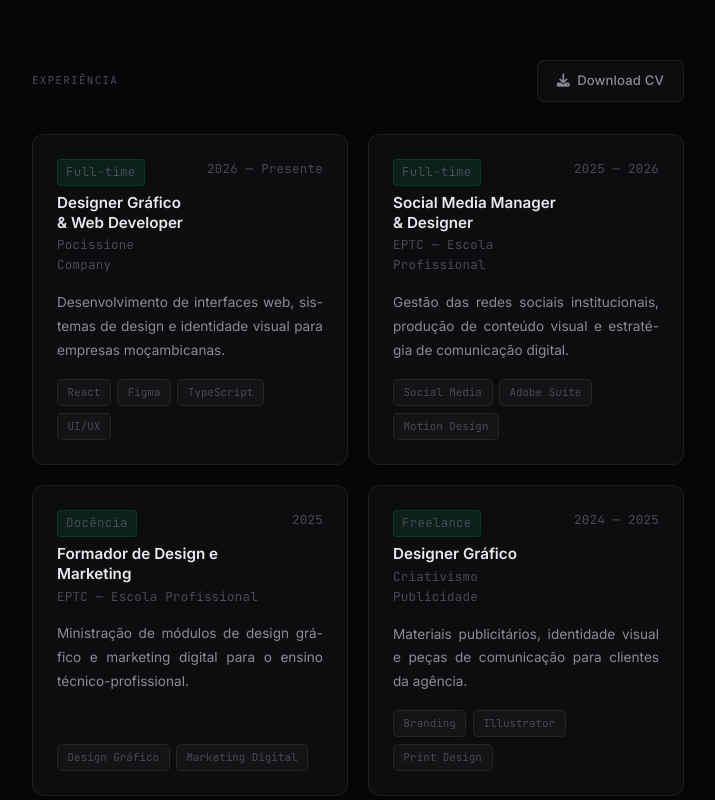
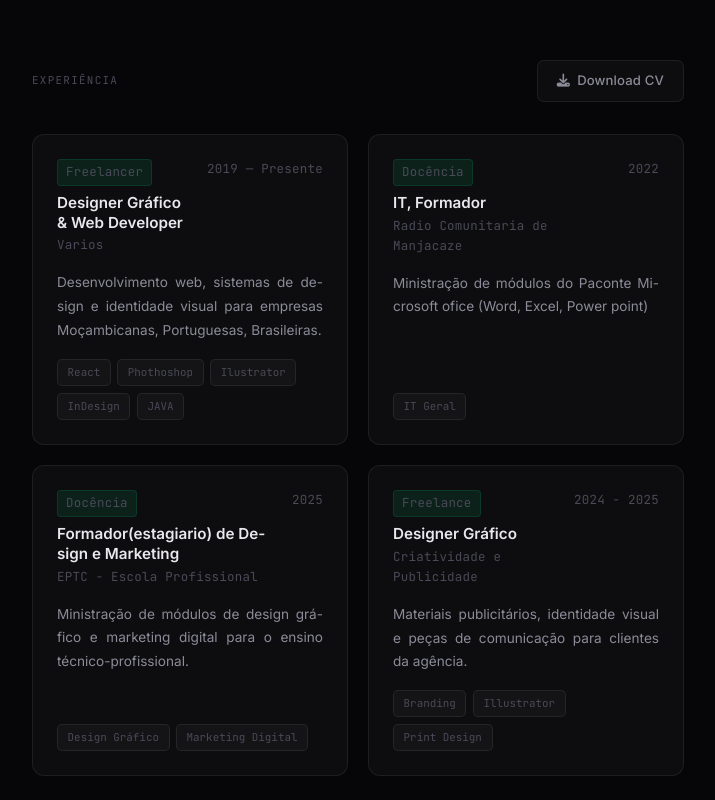
Before and after one commit to VanuchoLanga/-silvano-portfolio, a React (Vite) app: page / in a window 1280 px wide. Shown: the part 2260-3060 px from the top of the page, without its empty margins (282-997 px from the left). Built offline with nearby package versions, Linux system fonts and the light colour scheme.

Commit message:
atulização de experiencia

```diff
--- a/src/data/index.js
+++ b/src/data/index.js
@@ -91,7 +91,7 @@ export const projects = [
   },
   {
     id: 'social-media',
-    title: 'EPTC Social Strategy',
+    title: 'K-Desperta Social Strategy',
     year: '2025',
     category: 'Social Media',
     tagline: 'Estratégia que triplicou o engagement em 90 dias.',
@@ -182,10 +182,10 @@ export const projects = [
 ]
 
 export const experiences = [
-  { company:'Pocissione Company', role:'Designer Gráfico & Web Developer', period:'2026 — Presente', type:'Full-time', desc:'Desenvolvimento de interfaces web, sistemas de design e identidade visual para empresas moçambicanas.', skills:['React','Figma','TypeScript','UI/UX'] },
-  { company:'EPTC — Escola Profissional', role:'Social Media Manager & Designer', period:'2025 — 2026', type:'Full-time', desc:'Gestão das redes sociais institucionais, produção de conteúdo visual e estratégia de comunicação digital.', skills:['Social Media','Adobe Suite','Motion Design'] },
-  { company:'EPTC — Escola Profissional', role:'Formador de Design e Marketing', period:'2025', type:'Docência', desc:'Ministração de módulos de design gráfico e marketing digital para o ensino técnico-profissional.', skills:['Design Gráfico','Marketing Digital'] },
-  { company:'Criativismo Publicidade', role:'Designer Gráfico', period:'2024 — 2025', type:'Freelance', desc:'Materiais publicitários, identidade visual e peças de comunicação para clientes da agência.', skills:['Branding','Illustrator','Print Design'] },
+  { company:'Varios', role:'Designer Gráfico & Web Developer', period:'2019 — Presente', type:'Freelancer', desc:'Desenvolvimento web, sistemas de design e identidade visual para empresas Moçambicanas, Portuguesas, Brasileiras.', skills:['React','Phothoshop','Ilustrator','InDesign','JAVA'] },
+  { company:'Radio Comunitaria de Manjacaze', role:'IT, Formador', period:'2022', type:'Docência', desc:'Ministração de módulos do Paconte Microsoft ofice (Word, Excel, Power point) ', skills:['IT Geral'] },
+  { company:'EPTC - Escola Profissional', role:'Formador(estagiario) de Design e Marketing', period:'2025', type:'Docência', desc:'Ministração de módulos de design gráfico e marketing digital para o ensino técnico-profissional.', skills:['Design Gráfico','Marketing Digital'] },
+  { company:'Criatividade e Publicidade', role:'Designer Gráfico', period:'2024 - 2025', type:'Freelance', desc:'Materiais publicitários, identidade visual e peças de comunicação para clientes da agência.', skills:['Branding','Illustrator','Print Design'] },
 ]
 
 export const stack = [
```
